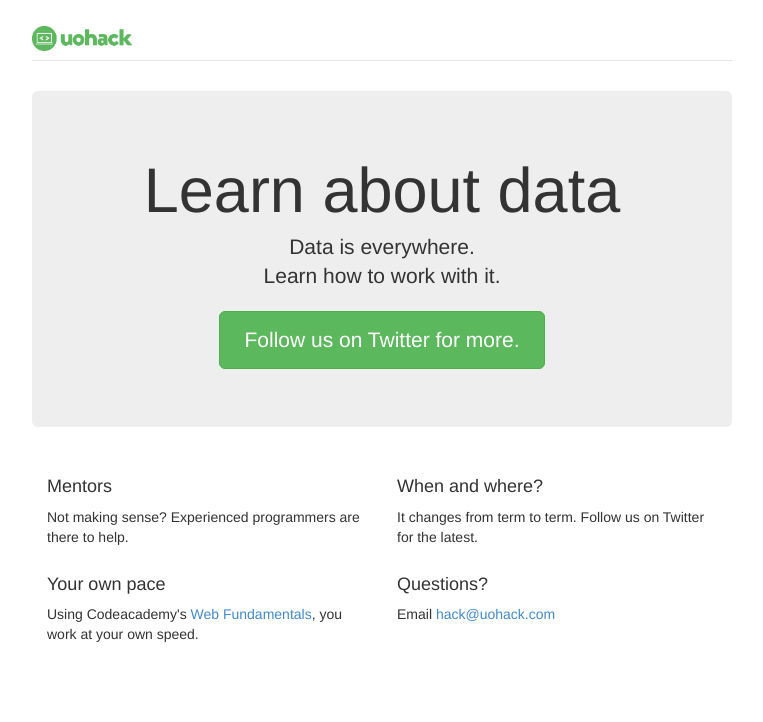
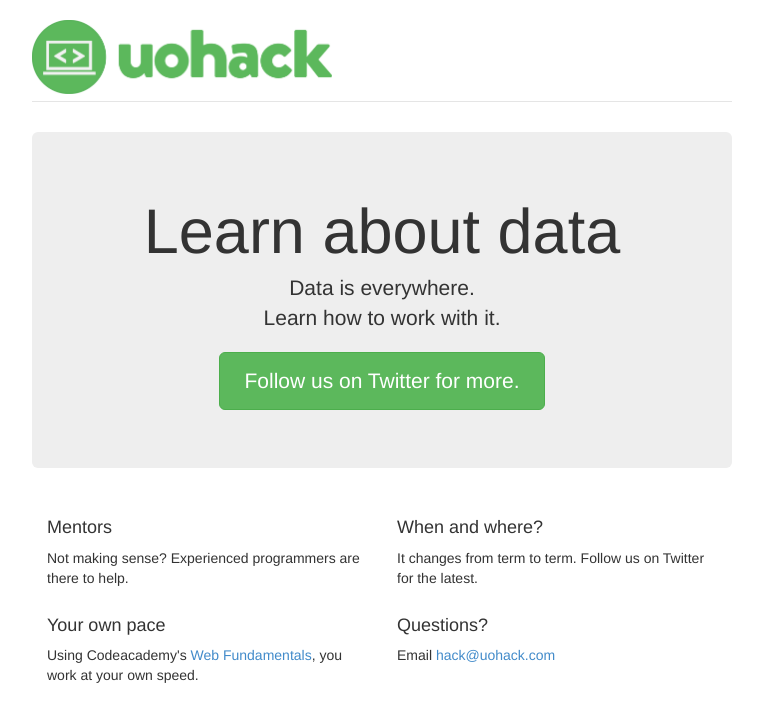
Before and after one commit to uohack/uohack.github.io, a Jekyll site: the page built from index.html, in a window 1280 px wide. Shown: the top 722 px of the page, without its empty margins (258-1021 px from the left). Built offline with Jekyll 4.4.1, drawn with Linux system fonts in a browser that asks for light colours.

Commit message:
logo size tweaks

```diff
--- a/css/main.css
+++ b/css/main.css
@@ -33,7 +33,7 @@ body {
 .logo {
   margin-bottom: 7px;
   margin-right: 6px;
-  max-width: 100px;
+  max-width: 150px;
 }
 
 /* Custom page footer */
@@ -92,4 +92,7 @@ body {
   .jumbotron {
     border-bottom: 0;
   }
+  .logo{
+    max-width: 300px;
+  }
 }
```
